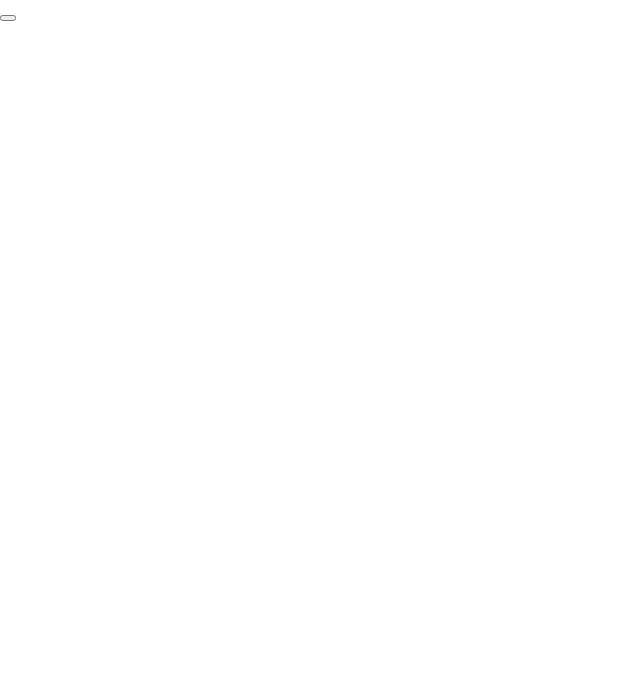
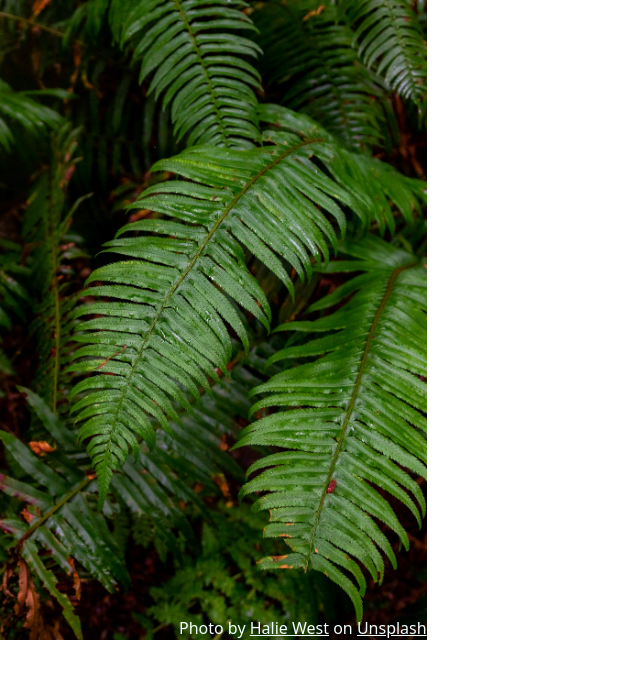
Before and after one commit to benedictfoo/Sign-upForm, a website: page index.html in a window 1280 px wide. Shown: the whole page, without its empty margins (0-640 px from the left). Drawn offline with nearby package versions, Linux system fonts and the light colour scheme.

Commit message:
Add Background Image and its credit

```diff
--- a/css/style.css
+++ b/css/style.css
@@ -20,7 +20,9 @@ ul[role="list"] {
   list-style: none;
   padding-inline: 0;
 }
-
+a {
+  color: inherit;
+}
 h1,
 h2,
 h3,
@@ -34,3 +36,20 @@ img {
   display: block;
   max-inline-size: 100%;
 }
+
+/* Body */
+body {
+  display: flex;
+}
+
+/* Decorative Background */
+.decorative-background {
+  flex: 0 calc(100% / 3);
+  position: relative;
+}
+.decorative-background figcaption {
+  position: absolute;
+  bottom: 0;
+  right: 0;
+  color: azure;
+}
--- a/index.html
+++ b/index.html
@@ -12,6 +12,20 @@
     <script defer src="js/script.js"></script>
   </head>
   <body>
-    <button></button>
+    <figure class="decorative-background">
+      <img src="img/background.jpg" alt="decorative background" />
+      <figcaption>
+        Photo by
+        <a
+          href="https://unsplash.com/@haliewestphoto?utm_content=creditCopyText&utm_medium=referral&utm_source=unsplash"
+          >Halie West</a
+        >
+        on
+        <a
+          href="https://unsplash.com/photos/green-leaf-plant-in-close-up-photography-25xggax4bSA?utm_content=creditCopyText&utm_medium=referral&utm_source=unsplash"
+          >Unsplash</a
+        >
+      </figcaption>
+    </figure>
   </body>
 </html>
```
Also changed, not shown: img/background.jpg (added).
